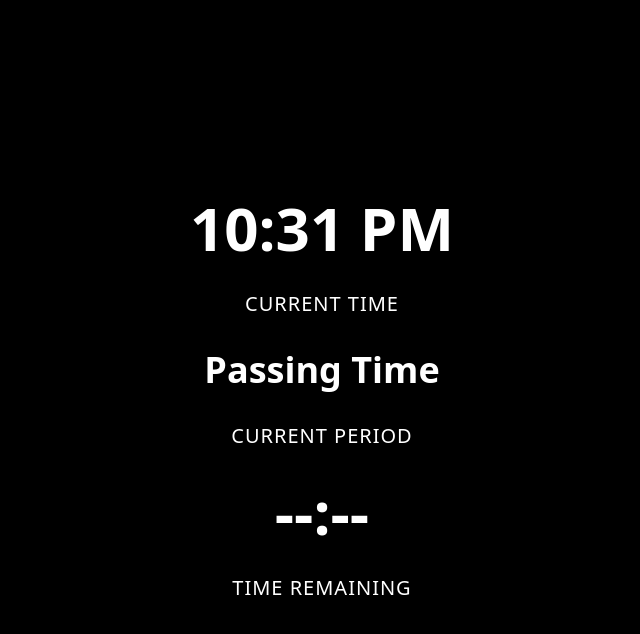
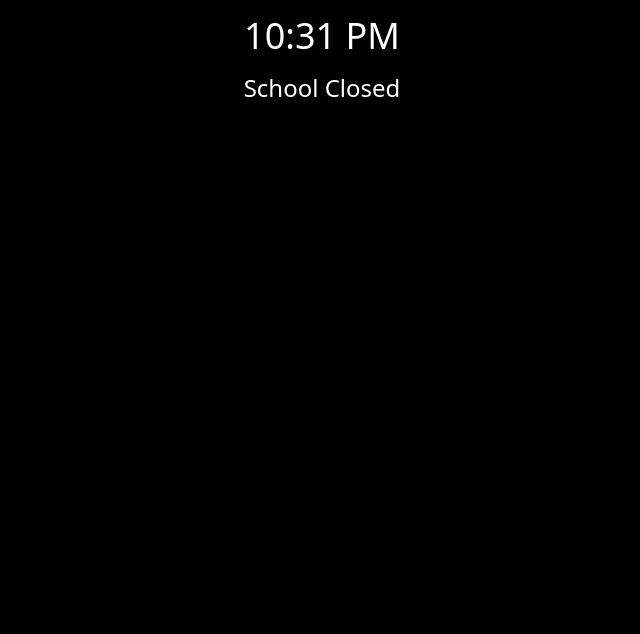
Before and after one commit to mondotDev/School-Schedule-Timer, a React (Vite) app: page / in a window 1280 px wide. Shown: the top 634 px of the page, without its empty margins (318-958 px from the left). Built offline with nearby package versions, Linux system fonts and the light colour scheme; the HTML template or start-up script is replaced by a standard one.

Commit message:
Add co-enrolled and refactored

```diff
--- a/src/components/SchoolScheduleTimer.jsx
+++ b/src/components/SchoolScheduleTimer.jsx
@@ -1,142 +1,95 @@
-
-// school_schedule_timer.jsx
 import React, { useEffect, useState } from "react";
 import dayjs from "dayjs";
-import timezone from "dayjs/plugin/timezone";
-import utc from "dayjs/plugin/utc";
 
-dayjs.extend(utc);
-dayjs.extend(timezone);
-dayjs.tz.setDefault("America/Los_Angeles");
+const regularSchedule = [
+  { period: "9th Gr. Co-Enrolled", start: "08:15", end: "09:05" },
+  { period: "1", start: "08:30", end: "09:18" },
+  { period: "2", start: "09:23", end: "10:15" },
+  { period: "3", start: "10:20", end: "11:08" },
+  { period: "4", start: "11:13", end: "12:01" },
+  { period: "Lunch", start: "12:01", end: "12:36" },
+  { period: "5", start: "12:41", end: "13:39" },
+  { period: "6", start: "13:44", end: "14:32" },
+  { period: "7", start: "14:37", end: "15:25" }
+];
 
-// Helper to find the Nth weekday in a month
-function getNthWeekdayOfMonth(year, month, weekday, nth) {
-  let date = dayjs(`${year}-${month}-01`);
-  let count = 0;
-  while (date.month() + 1 === month) {
-    if (date.day() === weekday) {
-      count++;
-      if (count === nth) return date;
-    }
-    date = date.add(1, "day");
-  }
-  return null;
-}
+const wednesdaySchedule = [
+  { period: "9th Gr. Co-Enrolled", start: "09:10", end: "09:50" },
+  { period: "1", start: "09:40", end: "10:18" },
+  { period: "2", start: "10:23", end: "11:05" },
+  { period: "3", start: "11:10", end: "11:48" },
+  { period: "4", start: "11:53", end: "12:31" },
+  { period: "Lunch", start: "12:31", end: "13:06" },
+  { period: "5", start: "13:11", end: "13:59" },
+  { period: "6", start: "14:04", end: "14:42" },
+  { period: "7", start: "14:47", end: "15:25" }
+];
 
-// Helper to find the last weekday in a month
-function getLastWeekdayOfMonth(year, month, weekday) {
-  let date = dayjs(`${year}-${month}-01`).endOf("month");
-  while (date.day() !== weekday) {
-    date = date.subtract(1, "day");
-  }
-  return date;
-}
-
-// Wrapper: is today between 2nd Wed of Sept and last Wed of May?
-function isWednesdayScheduleActive(now) {
-  const year = now.year();
-  const secondWedInSept = getNthWeekdayOfMonth(year, 9, 3, 2); // Sept, Wed, 2nd
-  const lastWedInMay = getLastWeekdayOfMonth(year, 5, 3);      // May, Wed
-
-  return now.isSame(secondWedInSept, 'day') || now.isSame(lastWedInMay, 'day') ||
-    (now.isAfter(secondWedInSept) && now.isBefore(lastWedInMay));
-}
-
-
-const schedule = {
-  default: [
-    { period: "Period 1", start: "08:30", end: "09:18" },
-    { period: "Period 2", start: "09:23", end: "10:15" },
-    { period: "Period 3", start: "10:20", end: "11:08" },
-    { period: "Period 4", start: "11:13", end: "12:01" },
-    { period: "Lunch",    start: "12:01", end: "12:36" },
-    { period: "Period 5", start: "12:41", end: "13:39" },
-    { period: "Period 6", start: "13:44", end: "14:32" },
-    { period: "Period 7", start: "14:37", end: "15:25" },
-  ],
-  wednesday: [
-    { period: "Period 1", start: "09:40", end: "10:18" },
-    { period: "Period 2", start: "10:23", end: "11:05" },
-    { period: "Period 3", start: "11:10", end: "11:48" },
-    { period: "Period 4", start: "11:53", end: "12:31" },
-    { period: "Lunch",    start: "12:31", end: "13:06" },
-    { period: "Period 5", start: "13:11", end: "13:59" },
-    { period: "Period 6", start: "14:04", end: "14:42" },
-    { period: "Period 7", start: "14:47", end: "15:25" },
-  ]
-};
-
-export default function SchoolScheduleTimer() {
+function SchoolScheduleTimer() {
   const [currentTime, setCurrentTime] = useState(dayjs());
-  const [currentPeriod, setCurrentPeriod] = useState(null);
-  const [timeRemaining, setTimeRemaining] = useState(null);
+  const [activePeriods, setActivePeriods] = useState([]);
 
   useEffect(() => {
-    const timer = setInterval(() => {
+    const interval = setInterval(() => {
       const now = dayjs();
       setCurrentTime(now);
+      const day = now.day();
+      const isWednesday = day === 3 && isInWednesdayRange(now);
+      const schedule = isWednesday ? wednesdaySchedule : regularSchedule;
+      const time = now.format("HH:mm");
 
-      const isWednesday = now.day() === 3;
-      const useWednesdaySchedule = isWednesday && isWednesdayScheduleActive(now);
-      const todaySchedule = useWednesdaySchedule ? schedule.wednesday : schedule.default;
-      let found = false;
+      const current = schedule.filter(
+        (p) => time >= p.start && time < p.end
+      );
 
-      for (let i = 0; i < todaySchedule.length; i++) {
-        const period = todaySchedule[i];
-        const start = dayjs.tz(now.format("YYYY-MM-DD") + "T" + period.start, "America/Los_Angeles");
-        const end = dayjs.tz(now.format("YYYY-MM-DD") + "T" + period.end, "America/Los_Angeles");
-        if (now.isAfter(start) && now.isBefore(end)) {
-          setCurrentPeriod(period.period);
-          setTimeRemaining(end.diff(now));
-          found = true;
-          break;
-        }
-      }
-
-      if (!found) {
-        const schoolStart = dayjs.tz(now.format("YYYY-MM-DD") + "T08:00", "America/Los_Angeles");
-        const schoolEnd = dayjs.tz(now.format("YYYY-MM-DD") + "T16:00", "America/Los_Angeles");
-
-        if (now.isBefore(schoolStart) || now.isAfter(schoolEnd)) {
-          setCurrentPeriod("School Closed");
-          setTimeRemaining(null);
-        } else {
-          for (let i = 0; i < todaySchedule.length - 1; i++) {
-            const prevEnd = dayjs.tz(now.format("YYYY-MM-DD") + "T" + todaySchedule[i].end, "America/Los_Angeles");
-            const nextStart = dayjs.tz(now.format("YYYY-MM-DD") + "T" + todaySchedule[i + 1].start, "America/Los_Angeles");
-            if (now.isAfter(prevEnd) && now.isBefore(nextStart)) {
-              setCurrentPeriod("Passing Time");
-              setTimeRemaining(nextStart.diff(now));
-              return;
-            }
-          }
-          setCurrentPeriod("Passing Time");
-          setTimeRemaining(null);
-        }
-      }
+      setActivePeriods(current);
     }, 1000);
 
-    return () => clearInterval(timer);
+    return () => clearInterval(interval);
   }, []);
 
-  const formatTime = (ms) => {
-    if (ms == null) return "--:--";
-    const totalSeconds = Math.floor(ms / 1000);
-    const minutes = String(Math.floor(totalSeconds / 60)).padStart(2, "0");
-    const seconds = String(totalSeconds % 60).padStart(2, "0");
-    return `${minutes}:${seconds}`;
-  };
+  function isInWednesdayRange(date) {
+    const month = date.month();
+    const dateOfMonth = date.date();
+    if (month < 8 || month > 4) return false;
+    const firstOfMonth = dayjs(new Date(date.year(), month, 1));
+    let wednesdays = [];
+    for (let i = 0; i < 31; i++) {
+      const d = firstOfMonth.add(i, "day");
+      if (d.day() === 3) wednesdays.push(d.date());
+    }
+    return (
+      dateOfMonth >= wednesdays[1] &&
+      dateOfMonth <= wednesdays[wednesdays.length - 1]
+    );
+  }
+
+  function getTimeLeft(endTime) {
+    const [endHour, endMinute] = endTime.split(":").map(Number);
+    const end = dayjs().hour(endHour).minute(endMinute);
+    const diff = end.diff(currentTime, "minute");
+    return diff > 0 ? `${diff} min left` : "0 min";
+  }
 
   return (
-    <div className="min-h-screen flex flex-col justify-center items-center bg-black text-white text-center space-y-8">
-      <div className="text-6xl font-bold">{currentTime.format("hh:mm A")}</div>
-      <div className="text-xl tracking-wider">CURRENT TIME</div>
-
-      <div className="text-4xl font-semibold">{currentPeriod}</div>
-      <div className="text-xl tracking-wider">CURRENT PERIOD</div>
-
-      <div className="text-6xl font-bold">{formatTime(timeRemaining)}</div>
-      <div className="text-xl tracking-wider">TIME REMAINING</div>
+    <div className="text-center p-4 text-white">
+      <h1 className="text-4xl mb-4">{currentTime.format("hh:mm A")}</h1>
+      {activePeriods.length > 0 ? (
+        activePeriods.map((period) => (
+          <div key={period.period} className="mb-3">
+            <h2 className="text-2xl">
+              {period.period === "Lunch" ? "Lunch" : `Period ${period.period}`}
+            </h2>
+            <h3 className="text-xl">{getTimeLeft(period.end)}</h3>
+          </div>
+        ))
+      ) : (
+        <>
+          <h2 className="text-2xl">{currentTime.hour() < 8 || currentTime.hour() >= 16 ? "School Closed" : "Passing Time"}</h2>
+        </>
+      )}
     </div>
   );
 }
+
+export default SchoolScheduleTimer;
```
